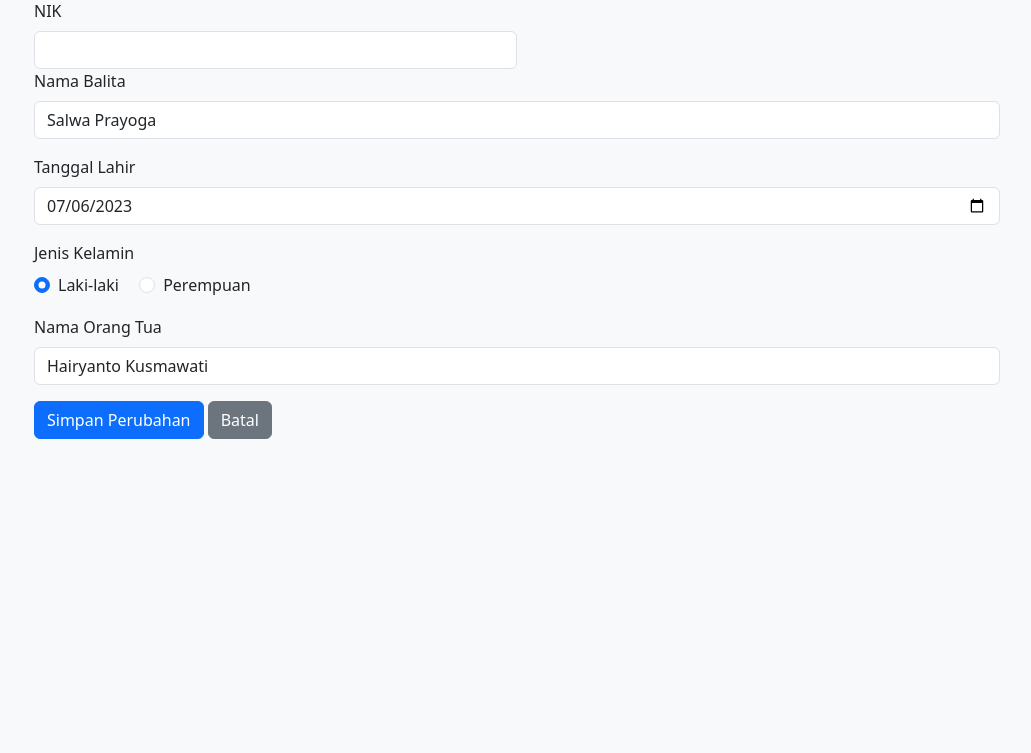
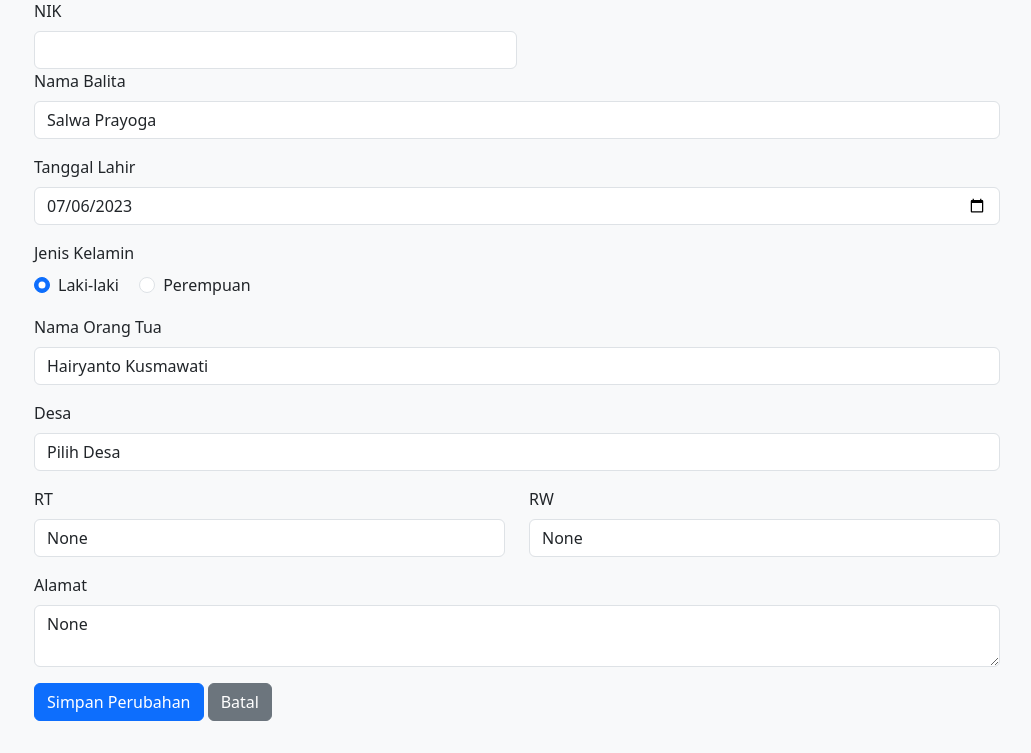
Before and after one commit to Yusrilimam/balita, a Flask app: page /balita/edit/3648 in a window 1280 px wide. Shown: the part 143-896 px from the top of the page, without its empty margins (248-1279 px from the left). Before the commit the page ends 582 px from the top, so only its background shows below. Run offline with Flask 3, Linux system fonts and the light colour scheme; data comes from the database, SQL or seed files in the repository.

Commit message:
Update edit.html

```diff
--- a/templates/balita/edit.html
+++ b/templates/balita/edit.html
@@ -39,6 +39,34 @@
         <input type="text" class="form-control" id="nama_ortu" name="nama_ortu"
                value="{{ balita['nama_ortu'] }}" required>
     </div>
+
+    <!-- Tambahan field untuk data lokasi -->
+    <div class="mb-3">
+        <label for="desa_id" class="form-label">Desa</label>
+        <select class="form-control" id="desa_id" name="desa_id" required>
+            <option value="">Pilih Desa</option>
+            {% for desa in desa_list %}
+            <option value="{{ desa.id }}" {% if balita['desa_id'] == desa.id %}selected{% endif %}>
+                {{ desa.nama_desa }}
+            </option>
+            {% endfor %}
+        </select>
+    </div>
+    <div class="row">
+        <div class="col-md-6 mb-3">
+            <label for="rt" class="form-label">RT</label>
+            <input type="text" class="form-control" id="rt" name="rt" value="{{ balita['rt'] }}" required>
+        </div>
+        <div class="col-md-6 mb-3">
+            <label for="rw" class="form-label">RW</label>
+            <input type="text" class="form-control" id="rw" name="rw" value="{{ balita['rw'] }}" required>
+        </div>
+    </div>
+    <div class="mb-3">
+        <label for="alamat" class="form-label">Alamat</label>
+        <textarea class="form-control" id="alamat" name="alamat" rows="2" required>{{ balita['alamat'] }}</textarea>
+    </div>
+
     <button type="submit" class="btn btn-primary">Simpan Perubahan</button>
     <a href="{{ url_for('data_balita') }}" class="btn btn-secondary">Batal</a>
 </form>
```
Lines whose indentation alone changed are shown as unchanged.
